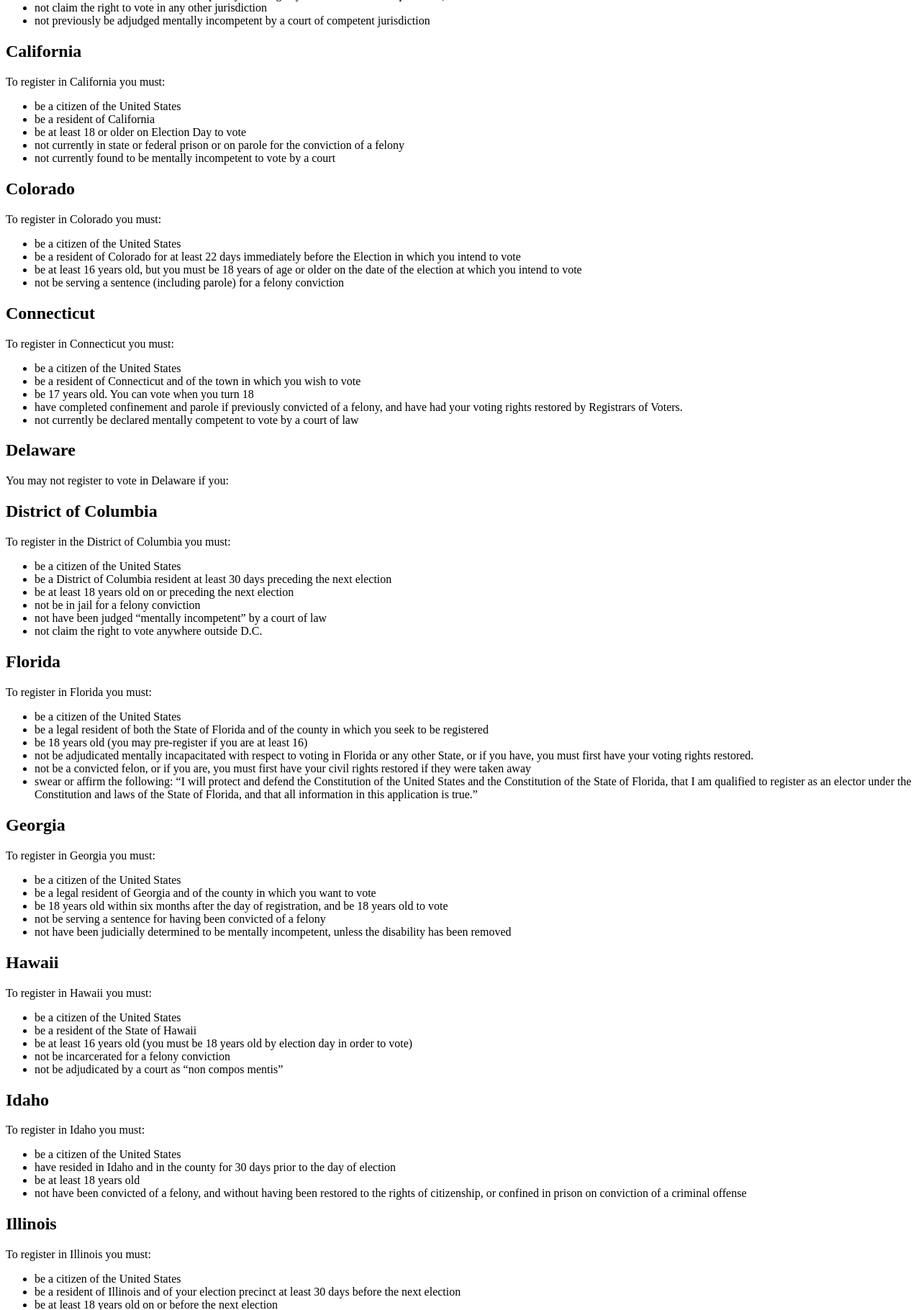
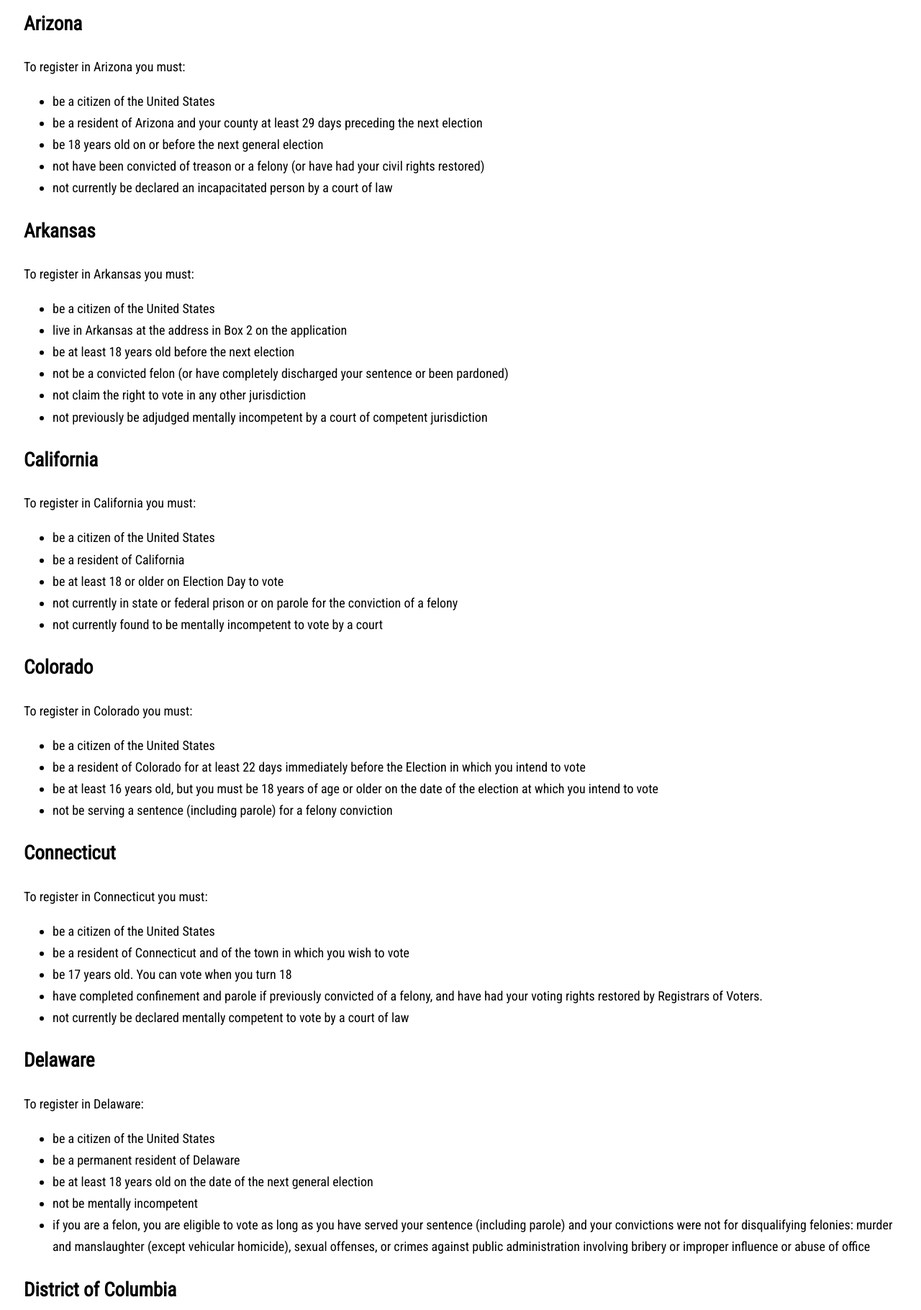
Before and after one commit to minestronesoprano/politips, a Python web app: template templates/register.html in a window 1280 px wide. Shown: the part 904-2724 px from the top of the page at 72% size. Run offline with Jinja, Linux system fonts and the light colour scheme; the template is opened without the code that fills it, so the values that code supplies are empty.

Commit message:
register

```diff
--- /dev/null
+++ b/templates/register.css
@@ -0,0 +1,17 @@
+body{
+  font-family: 'Roboto Condensed', sans-serif;
+}
+
+#header{
+  text-align: center;
+  color: 	#1565c0;
+  font-size: 30px
+}
+#registration-rules{
+  font-style:normal;
+  font-weight: 400;
+  font-size: 18px;
+  line-height:1.67;
+  font-family: 'Roboto Condensed', sans-serif;
+  margin: 25px 25px 25px 25px;
+}
--- a/templates/register.html
+++ b/templates/register.html
@@ -2,12 +2,16 @@
 <html lang="en" dir="ltr">
   <head>
     <meta charset="utf-8">
+    <link rel="stylesheet" href="register.css">
+    <link href="https://fonts.googleapis.com/css?family=Roboto+Condensed&display=swap" rel="stylesheet">
     <title>Registering To Vote</title>
   </head>
   <body>
-    <h1>Politips: Registering To Vote</h1>
+    <section id="header">
+    <h1>Registering To Vote</h1>
     <h2>Voter Registration Rules</h2>
-    <section id="registration-rules"
+  </section>
+    <section id="registration-rules">
     <p> </p>
     <h1>Alabama</h1>
     <p>To register in Alabama you must:</p>
@@ -75,9 +79,13 @@
       <li>not currently be declared mentally competent to vote by a court of law</li>
     </ul>
     <h2>Delaware</h2>
-    <p>You may not register to vote in Delaware if you:</p>
+    <p>To register in Delaware:</p>
     <ul>
-
+      <li>be a citizen of the United States</li>
+      <li>be a permanent resident of Delaware</li>
+      <li>be at least 18 years old on the date of the next general election</li>
+      <li>not be mentally incompetent</li>
+      <li>if you are a felon, you are eligible to vote as long as you have served your sentence (including parole) and your convictions were not for disqualifying felonies: murder and manslaughter (except vehicular homicide), sexual offenses, or crimes against public administration involving bribery or improper influence or abuse of office</li>
     </ul>
     <h2>District of Columbia</h2>
     <p>To register in the District of Columbia you must:</p>
@@ -260,5 +268,42 @@
       <li>not currently be determined by a court to be of unsound mind</li>
       <li>meet these qualifications by the next election day if you do not currently meet them</li>
     </ul>
+    <h2>Nebraska</h2>
+    <p>To register in Nebraska you must:</p>
+    <ul>
+      <li>be a citizen of the United States</li>
+      <li>be a resident of Nebraska </li>
+      <li>be at least 18 years of age or will be 18 years of age on or before the first Tuesday after the first Monday of November</li>
+      <li>not have been convicted of a felony, or if convicted, it has been at least two years since you have completed your sentence for the felony, including any parole term</li>
+      <li>not have been officially found to be mentally incompetent</li>
+    </ul>
+    <h2>Nevada</h2>
+    <p>To register in Nevada you must:</p>
+    <ul>
+      <li>be a citizen of the United States</li>
+      <li>have attained the age of 18 years on the date of the next election </li>
+      <li>have continuously resided in the State of Nevada, in your county, at least 30 days and in your precinct at least 10 days before the next election</li>
+      <li>have not been convicted of a felony, or if so convicted, have your voting rights restored automatically by operation of law or pursuant to a court order or pardon</li>
+      <li>not be determined by a court of law to be mentally incompetent</li>
+      <li>claim no other place as your legal residence</li>
+    </ul>
+    <h2>New Hampshire</h2>
+    <p>To register in Nevada you must:</p>
+    <ul>
+      <li>be a citizen of the United States</li>
+      <li>be 18 years of age or older on Election Day</li>
+      <li>register to vote only in the town or ward in which you actually live</li>
+      <li>not have been convicted of a felony, unless you are past your final discharge</li>
+      <li>not have been ever convicted of bribery or intimidation relating to elections</li>
+    </ul>
+    <h2>New Hampshire</h2>
+    <p>To register in Nevada you must:</p>
+    <ul>
+      <li>be a citizen of the United States</li>
+      <li>be 18 years of age or older on Election Day</li>
+      <li>register to vote only in the town or ward in which you actually live</li>
+      <li>not have been convicted of a felony, unless you are past your final discharge</li>
+      <li>not have been ever convicted of bribery or intimidation relating to elections</li>
+    </ul>
   </body>
 </html>
```
